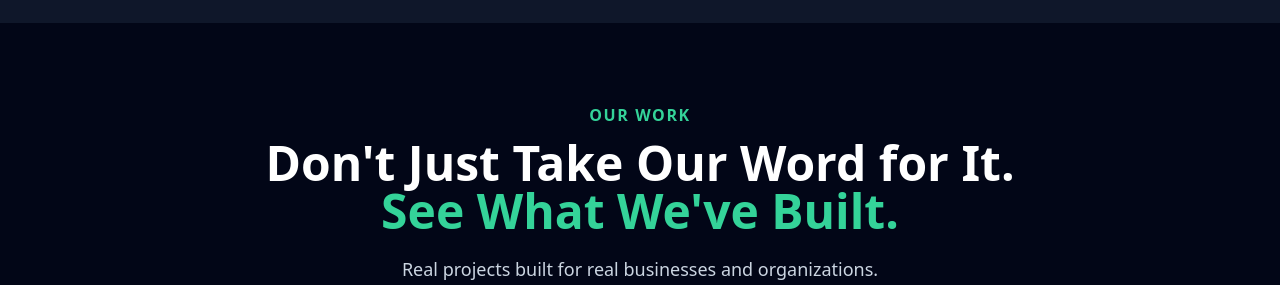
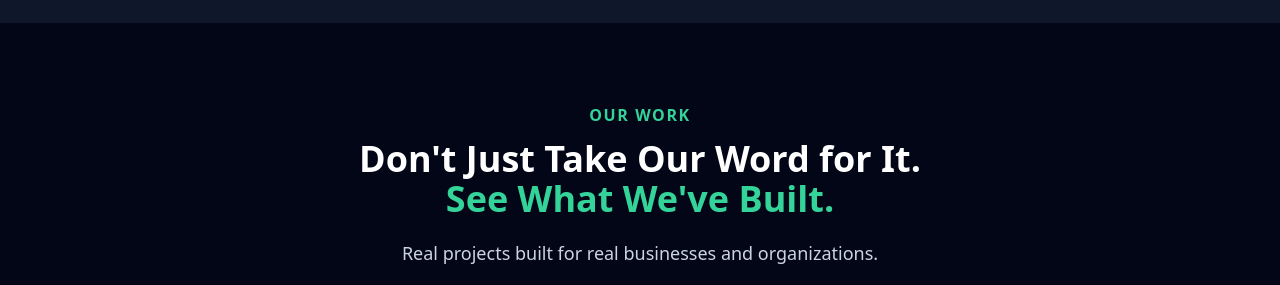
Before and after one commit to myapptly/apptly-website, a Next.js app: page / in a window 1280 px wide. Shown: the part 9000-9285 px from the top of the page. Built offline with nearby package versions, Linux system fonts and the light colour scheme.

Commit message:
Change heading size from md:text-5xl to md:text-4xl

```diff
--- a/app/page.tsx
+++ b/app/page.tsx
@@ -720,7 +720,7 @@ export default function HomePage() {
         Our Work
       </p>
 
-      <h2 className="text-3xl font-extrabold md:text-5xl">
+      <h2 className="text-3xl font-extrabold md:text-4xl">
         Don&apos;t Just Take Our Word for It.
         <br />
         <span className="text-emerald-400">See What We&apos;ve Built.</span>
```
